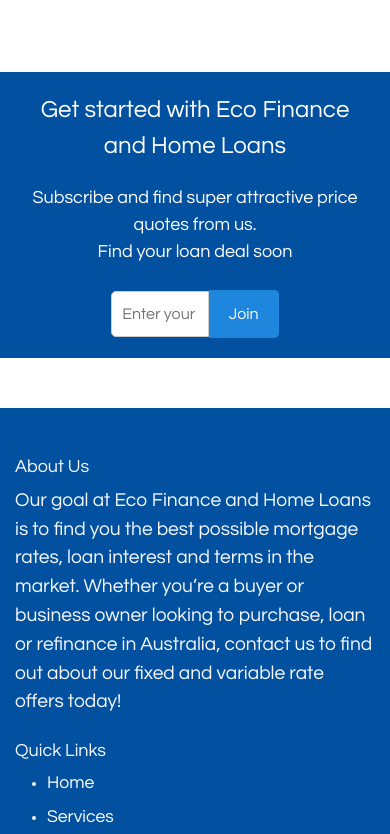
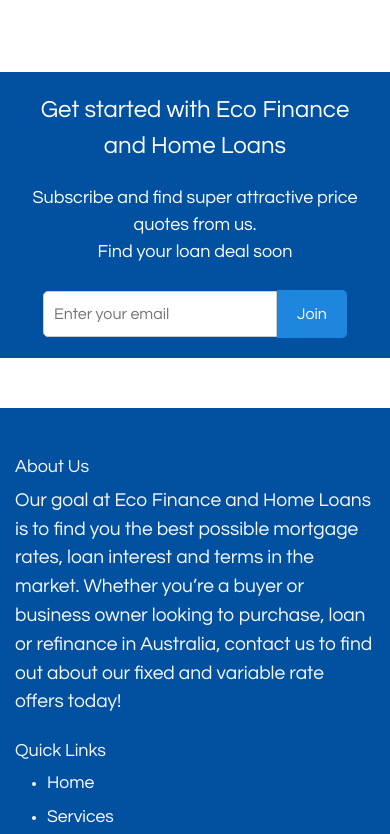
Before and after one commit to manutdmohit/eco-finance, a Next.js app: page / in a window 390 px wide. Shown: the part 2643-3477 px from the top of the page. Built offline with nearby package versions, Linux system fonts and the light colour scheme.

Commit message:
Added responsiveness for md and sm devices
Set @media (max-width: 768px) {
  .email-field input {
    width: 60vw;
  }
}

```diff
--- a/app/components/Get Started/GetStarted.css
+++ b/app/components/Get Started/GetStarted.css
@@ -79,3 +79,9 @@
 .email-field button:hover {
   background-color: #084f8a;
 }
+
+@media (max-width: 768px) {
+  .email-field input {
+    width: 60vw;
+  }
+}
```
